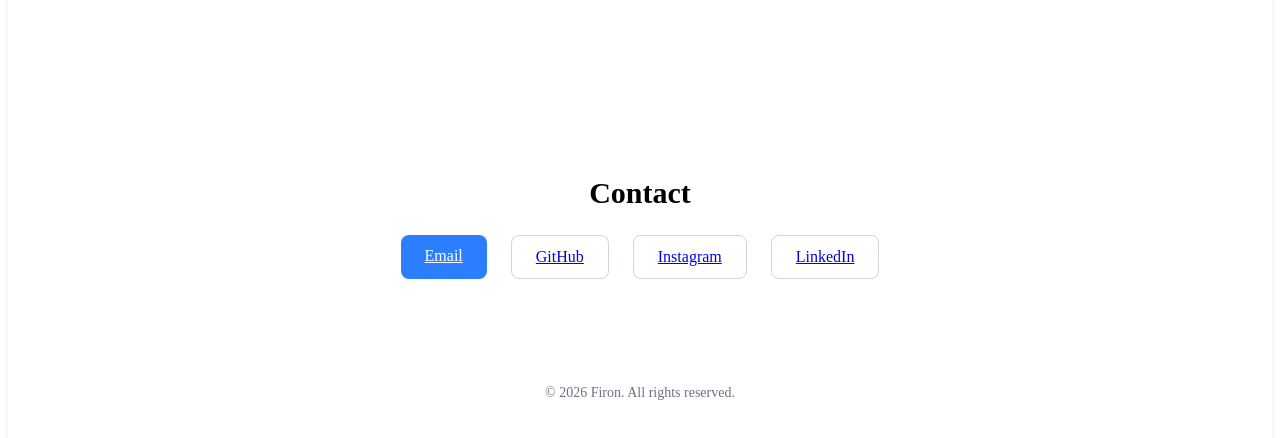
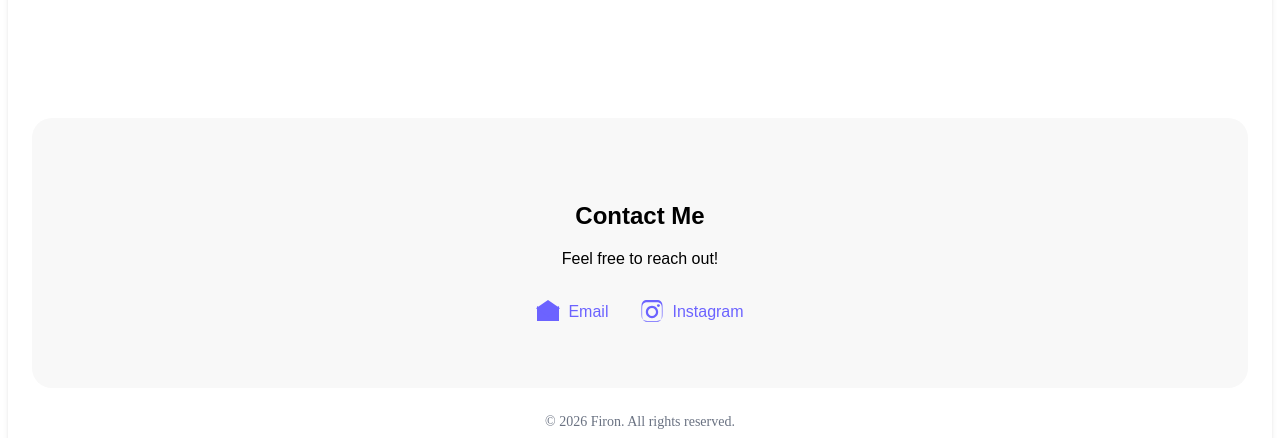
Before and after one commit to fironsahuleka2007-art/portfolio-vue, a Vue app: page / in a window 1280 px wide. Shown: the part 1363-1801 px from the top of the page. Built offline with nearby package versions, Linux system fonts and the light colour scheme.

Commit message:
update navbar and cp

```diff
--- a/src/components/Contact.vue
+++ b/src/components/Contact.vue
@@ -1,30 +1,65 @@
 <template>
-  <section id="contact" class="py-20 bg-white">
-    <div class="max-w-xl mx-auto px-6 text-center">
-      <h2 class="text-3xl font-bold mb-4">Contact</h2>
-      <p class="text-gray-600 mb-6">
-      </p>
+  <section id="contact" class="contact">
+    <h2>Contact Me</h2>
+    <p>Feel free to reach out!</p>
 
-      <div class="flex justify-center gap-6">
-        <a href="mailto:firon.fariz.tif425@polban.ac.id"
-           class="px-6 py-3 bg-blue-500 text-white rounded-lg hover:bg-blue-600 transition">
-          Email
-        </a>
-        <a href="https://github.com/fironsahuleka2007-art" target="_blank"
-           class="px-6 py-3 border border-gray-300 rounded-lg hover:bg-white transition">
-          GitHub
-        </a>
-        <a href="https://www.instagram.com/frnshlk/" target="_blank"
-           class="px-6 py-3 border border-gray-300 rounded-lg hover:bg-white transition">
-          Instagram
-        </a>
-         <a href="https://www.linkedin.com/in/firon-fariz-sahuleka-926481372/" target="_blank"
-              class="px-6 py-3 border border-gray-300 rounded-lg hover:bg-white transition">
-             LinkedIn
-        </a>
-      </div>
+    <div class="contact-links">
+      <!-- Email -->
+      <a href="mailto:firon.fariz.tif425@polban.ac.id" target="_blank" class="contact-item">
+        <svg xmlns="http://www.w3.org/2000/svg" width="24" height="24" fill="#6c63ff" viewBox="0 0 24 24">
+          <path d="M12 13.5l-11-7.5v15h22v-15l-11 7.5z"/>
+          <path d="M12 0l-12 8.25 12 8.25 12-8.25-12-8.25z"/>
+        </svg>
+        Email
+      </a>
+
+      <!-- Instagram -->
+      <a href="https://www.instagram.com/frnshlk" target="_blank" class="contact-item">
+        <svg xmlns="http://www.w3.org/2000/svg" width="24" height="24" fill="#6c63ff" viewBox="0 0 24 24">
+          <path d="M12 2.163c3.204 0 3.584.012 4.849.07 1.366.062 2.633.348 3.608 1.323.975.975 1.261 2.242 1.323 3.608.058 1.265.07 1.645.07 4.849s-.012 3.584-.07 4.849c-.062 1.366-.348 2.633-1.323 3.608-.975.975-2.242 1.261-3.608 1.323-1.265.058-1.645.07-4.849.07s-3.584-.012-4.849-.07c-1.366-.062-2.633-.348-3.608-1.323-.975-.975-1.261-2.242-1.323-3.608-.058-1.265-.07-1.645-.07-4.849s.012-3.584.07-4.849c.062-1.366.348-2.633 1.323-3.608.975-.975 2.242-1.261 3.608-1.323 1.265-.058 1.645-.07 4.849-.07zm0-2.163c-3.259 0-3.667.012-4.947.072-1.567.072-2.96.363-4.064 1.467-1.104 1.104-1.395 2.497-1.467 4.064-.06 1.28-.072 1.688-.072 4.947s.012 3.667.072 4.947c.072 1.567.363 2.96 1.467 4.064 1.104 1.104 2.497 1.395 4.064 1.467 1.28.06 1.688.072 4.947.072s3.667-.012 4.947-.072c1.567-.072 2.96-.363 4.064-1.467 1.104-1.104 1.395-2.497 1.467-4.064.06-1.28.072-1.688.072-4.947s-.012-3.667-.072-4.947c-.072-1.567-.363-2.96-1.467-4.064-1.104-1.104-2.497-1.395-4.064-1.467-1.28-.06-1.688-.072-4.947-.072z"/>
+          <path d="M12 5.838c-3.403 0-6.162 2.759-6.162 6.162s2.759 6.162 6.162 6.162 6.162-2.759 6.162-6.162-2.759-6.162-6.162-6.162zm0 10.162c-2.209 0-4-1.791-4-4s1.791-4 4-4 4 1.791 4 4-1.791 4-4 4z"/>
+          <circle cx="18.406" cy="5.594" r="1.44"/>
+        </svg>
+        Instagram
+      </a>
     </div>
   </section>
 </template>
 
-<script setup></script>
+<style scoped>
+.contact {
+  padding: 4rem 2rem;
+  text-align: center;
+  font-family: 'Poppins', sans-serif;
+  background: #f8f8f8;
+  border-radius: 20px;
+  margin-top: 3rem;
+}
+
+.contact-links {
+  display: flex;
+  justify-content: center;
+  gap: 2rem;
+  margin-top: 2rem;
+  flex-wrap: wrap;
+}
+
+.contact-item {
+  display: flex;
+  align-items: center;
+  gap: 0.5rem;
+  color: #6c63ff;
+  font-weight: 500;
+  text-decoration: none;
+  transition: transform 0.3s ease;
+}
+
+.contact-item:hover {
+  transform: translateY(-3px);
+}
+
+.contact-item svg {
+  width: 24px;
+  height: 24px;
+}
+</style>
--- a/src/components/Navbar.vue
+++ b/src/components/Navbar.vue
@@ -53,22 +53,26 @@ function toggleMenu() {
 .logo {
   font-weight: 700;
   font-size: 1.5rem;
+  list-style: none;
   color: #6c63ff;
 }
 
 .nav-links {
   display: flex;
+  list-style: none;
   gap: 2rem;
 }
 
 .nav-item {
   color: #6c63ff;
   font-weight: 500;
+  list-style: none;
   transition: color 0.3s ease;
 }
 
 .nav-item:hover {
   color: #6c63ff;
+  list-style: none;
 }
 
 .hamburger {
```
